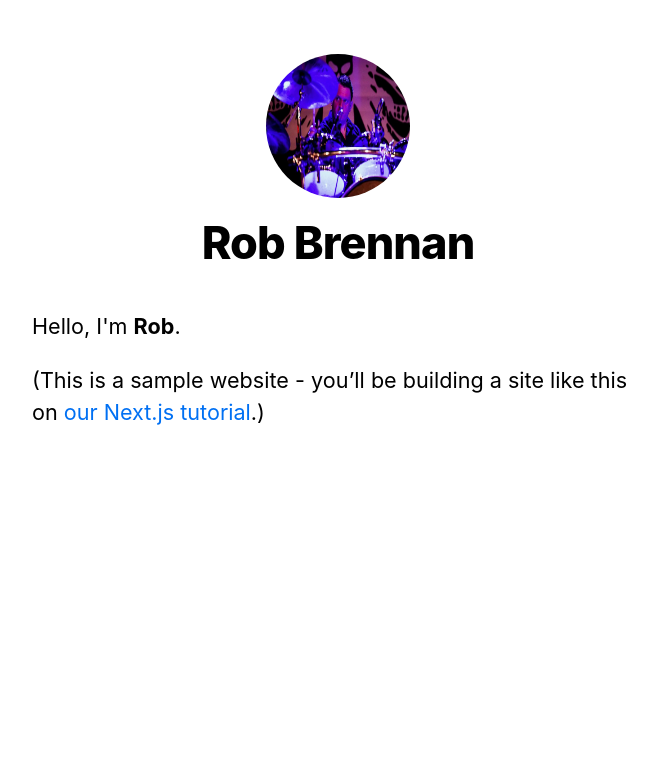
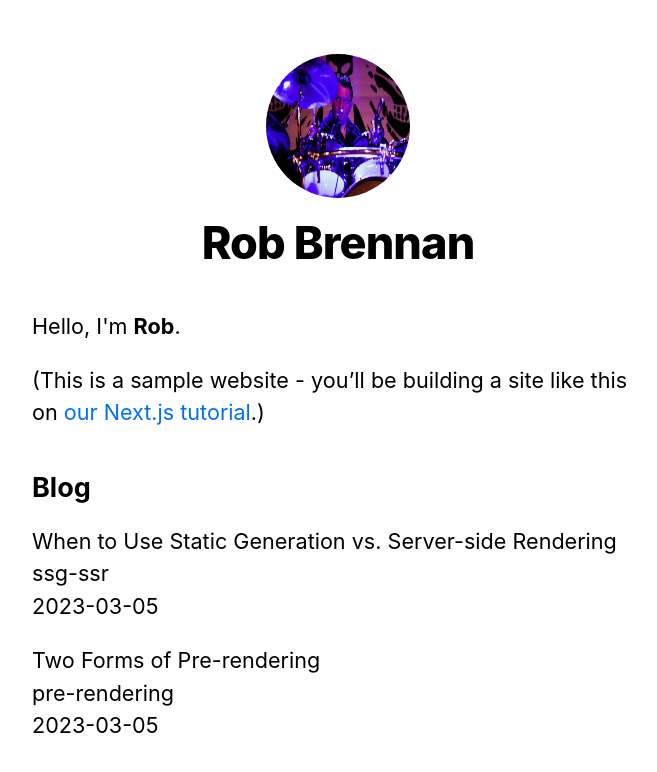
Before and after one commit to TheRobBrennan/explore-nhl-2023-playoff-race, a Next.js app in the folder app/nextjs-blog/: page / in a window 1280 px wide. Shown: the top 772 px of the page, without its empty margins (302-959 px from the left). Built offline with nearby package versions, Linux system fonts and the light colour scheme.

Commit message:
Use static generation with getStaticProps()

```diff
--- a/app/nextjs-blog/pages/index.js
+++ b/app/nextjs-blog/pages/index.js
@@ -2,12 +2,25 @@
 import Layout, { siteTitle } from '../components/layout';
 import utilStyles from '../styles/utils.module.css';
 
-export default function Home() {
+/* Static Generation with getStaticProps() */
+import { getSortedPostsData } from '../lib/posts';
+
+export async function getStaticProps() {
+  const allPostsData = getSortedPostsData();
+  return {
+    props: {
+      allPostsData,
+    },
+  };
+}
+
+export default function Home({ allPostsData }) {
   return (
     <Layout home>
       <Head>
         <title>{siteTitle}</title>
       </Head>
+
       <section className={utilStyles.headingMd}>
         <p>Hello, I'm <strong>Rob</strong>.</p>
         <p>
@@ -15,6 +28,22 @@
           <a href="https://nextjs.org/learn">our Next.js tutorial</a>.)
         </p>
       </section>
+
+      <section className={`${utilStyles.headingMd} ${utilStyles.padding1px}`}>
+        <h2 className={utilStyles.headingLg}>Blog</h2>
+        <ul className={utilStyles.list}>
+          {allPostsData.map(({ id, date, title }) => (
+            <li className={utilStyles.listItem} key={id}>
+              {title}
+              <br />
+              {id}
+              <br />
+              {date}
+            </li>
+          ))}
+        </ul>
+      </section>
+
     </Layout>
   );
 }
--- a/app/nextjs-blog/posts/ssg-ssr.md
+++ b/app/nextjs-blog/posts/ssg-ssr.md
@@ -1,5 +1,5 @@
 ---
-title: 'When to Use Static Generation v.s. Server-side Rendering'
+title: 'When to Use Static Generation vs. Server-side Rendering'
 date: '2023-03-05'
 ---
 
```
